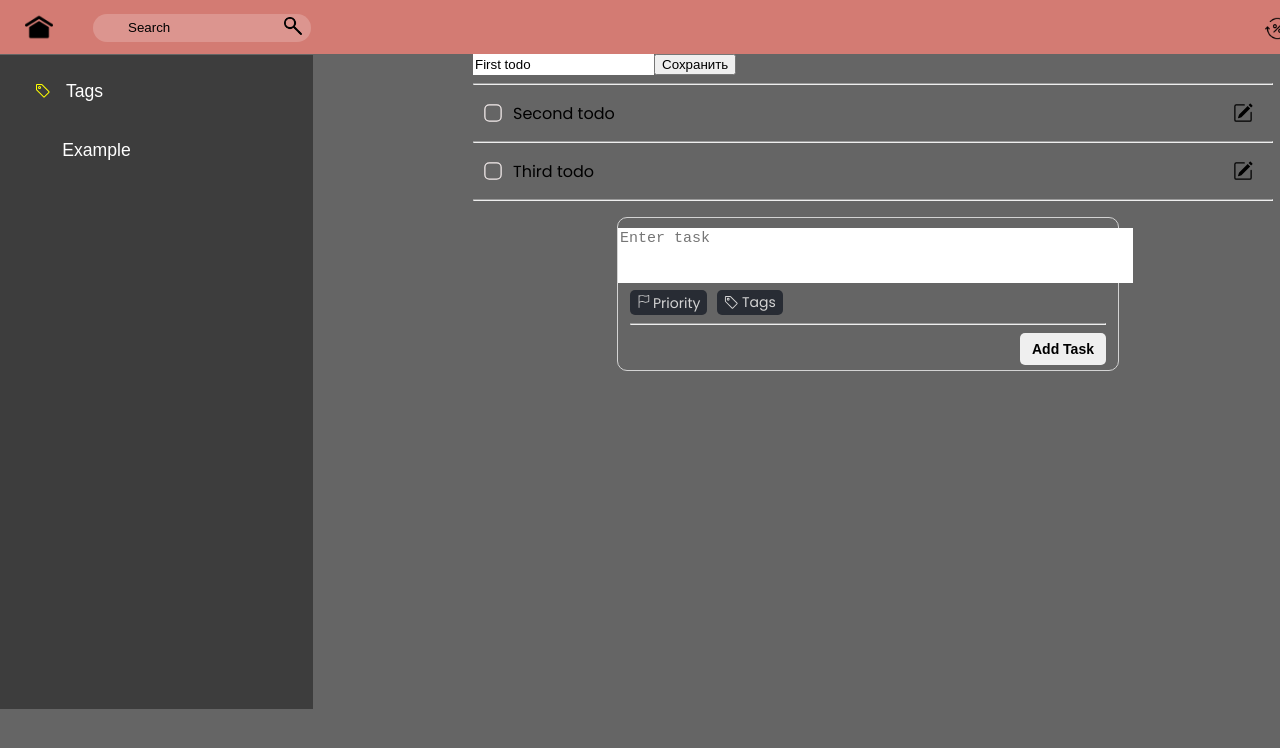
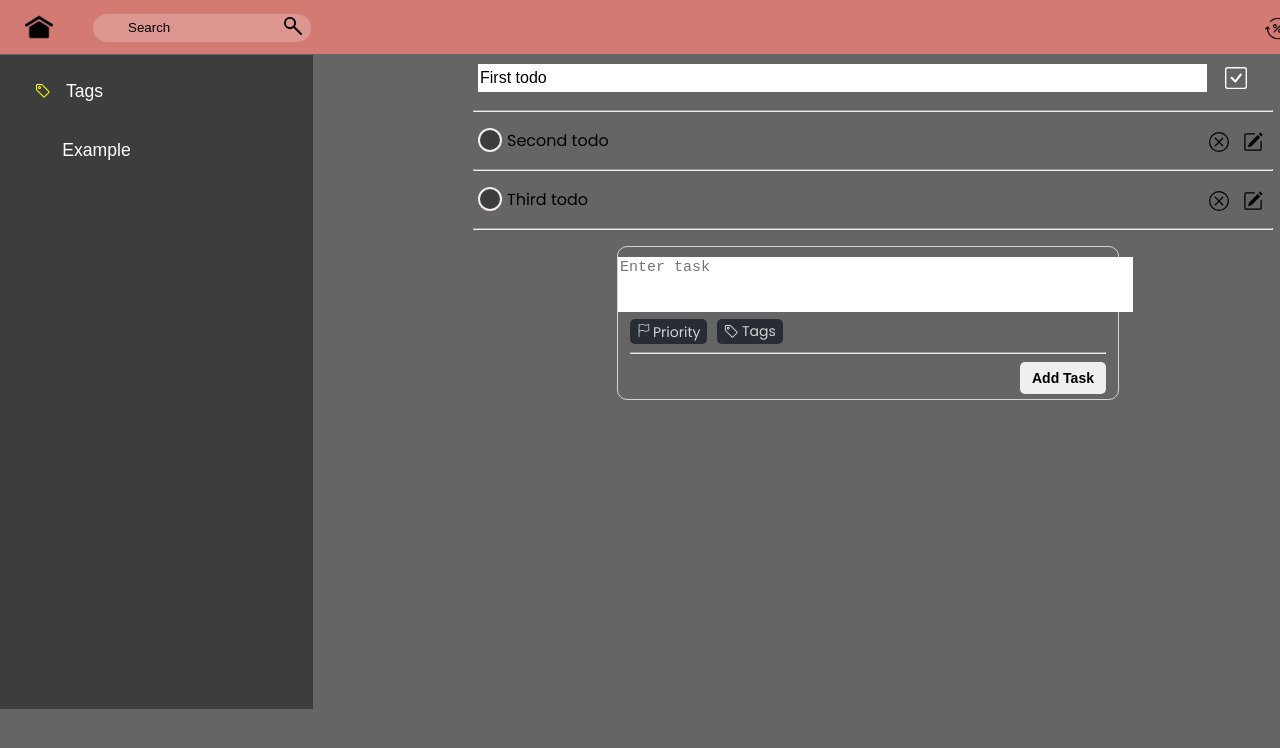
Before and after one commit to akhulbay/todo-list-react, a React (Create React App) app: page / in a window 1280 px wide. Both pictures are taken after a click on the icon 1243 px from the left and 74 px from the top of the page. Shown: the top 748 px of the page. Built offline with nearby package versions, Linux system fonts and the light colour scheme.

Commit message:
Some updates

```diff
--- a/src/components/TodoList/AddTodo/TagsList.js
+++ b/src/components/TodoList/AddTodo/TagsList.js
@@ -6,7 +6,7 @@ function TagsList({items, setHideHiddenTagsDiv, setTag}) {
             <ul>
                 {
                     items.map(item => (
-                    <li className={as.tagBlock} key={item.id} onClick={() => {setHideHiddenTagsDiv(true); setTag(item)}}>
+                    <li className={as.tagBlock} key={item.id} onClick={() => {setHideHiddenTagsDiv(true); setTag(item)}} style={{color: item.color}}>
                         {
                         item.title
                         }
--- a/src/components/TodoList/TodoList.js
+++ b/src/components/TodoList/TodoList.js
@@ -48,18 +48,30 @@ function TodoList({ todo, setTodo , items, priorities}) {
                                             <input onChange={ (e) => setValue(e.target.value)} onKeyUp={(e)=>handleKeyUp(e, item.id)} value={value}/>
                                         </div>
                                         :
-                                        <div>
-                                            <svg xmlns="http://www.w3.org/2000/svg" width="20" height="20"
-                                                 fill="currentColor" className="bi bi-app" viewBox="0 0 16 16" onClick={ () => deleteToDo(item.id)} color={item.priority.color}>
-                                                <path
-                                                    d="M11 2a3 3 0 0 1 3 3v6a3 3 0 0 1-3 3H5a3 3 0 0 1-3-3V5a3 3 0 0 1 3-3h6zM5 1a4 4 0 0 0-4 4v6a4 4 0 0 0 4 4h6a4 4 0 0 0 4-4V5a4 4 0 0 0-4-4H5z"/>
-                                            </svg>
+                                        <div className={ts.toDoBlockContentDone}>
+                                            <button type={"button"} role={"checkbox"} style={{borderColor: item.priority.color}} onClick={ () => deleteToDo(item.id)}>
+                                                <div className={ts.toDoBlockContentDoneIconDiv}>
+                                                    <svg xmlns="http://www.w3.org/2000/svg" width="16" height="16"
+                                                         fill="currentColor" className="bi bi-check"
+                                                         viewBox="0 0 16 16" style={{color: item.priority.color}}>
+                                                        <path
+                                                            d="M10.97 4.97a.75.75 0 0 1 1.07 1.05l-3.99 4.99a.75.75 0 0 1-1.08.02L4.324 8.384a.75.75 0 1 1 1.06-1.06l2.094 2.093 3.473-4.425a.267.267 0 0 1 .02-.022z"/>
+                                                    </svg>
+                                                </div>
+                                            </button>
                                         </div>
                                 }
                                 {
                                     edit === item.id ?
                                         <div className={ts.toDoBlockContentEditButton}>
-                                            <button onClick={ () => saveTodo(item.id)} onKeyUp={ () => handleKeyUp()}>Сохранить</button>
+                                            {/*<button onClick={ () => saveTodo(item.id)} onKeyUp={ () => handleKeyUp()}>Сохранить</button>*/}
+                                            <svg xmlns="http://www.w3.org/2000/svg" width="22" height="22"
+                                                 fill="currentColor" className="bi bi-check-square" viewBox="0 0 16 16" onClick={ () => saveTodo(item.id)} onKeyUp={ () => handleKeyUp()}>
+                                                <path
+                                                    d="M14 1a1 1 0 0 1 1 1v12a1 1 0 0 1-1 1H2a1 1 0 0 1-1-1V2a1 1 0 0 1 1-1h12zM2 0a2 2 0 0 0-2 2v12a2 2 0 0 0 2 2h12a2 2 0 0 0 2-2V2a2 2 0 0 0-2-2H2z"/>
+                                                <path
+                                                    d="M10.97 4.97a.75.75 0 0 1 1.071 1.05l-3.992 4.99a.75.75 0 0 1-1.08.02L4.324 8.384a.75.75 0 1 1 1.06-1.06l2.094 2.093 3.473-4.425a.235.235 0 0 1 .02-.022z"/>
+                                            </svg>
                                         </div>
                                         :
                                         <div>
@@ -85,6 +97,15 @@ function TodoList({ todo, setTodo , items, priorities}) {
                                                 }
                                             </div>
                                             {/*<button onClick={ () => {deleteToDo(item.id)}}>Удалить</button>*/}
+                                            <div className={ts.toDoBlockContentDelete} >
+                                                <svg xmlns="http://www.w3.org/2000/svg" width="20" height="20"
+                                                     fill="currentColor" className="bi bi-x-circle" viewBox="0 0 16 16" onClick={ () => deleteToDo(item.id)}>
+                                                    <path
+                                                        d="M8 15A7 7 0 1 1 8 1a7 7 0 0 1 0 14zm0 1A8 8 0 1 0 8 0a8 8 0 0 0 0 16z"/>
+                                                    <path
+                                                        d="M4.646 4.646a.5.5 0 0 1 .708 0L8 7.293l2.646-2.647a.5.5 0 0 1 .708.708L8.707 8l2.647 2.646a.5.5 0 0 1-.708.708L8 8.707l-2.646 2.647a.5.5 0 0 1-.708-.708L7.293 8 4.646 5.354a.5.5 0 0 1 0-.708z"/>
+                                                </svg>
+                                            </div>
                                             <div className={ts.toDoBlockContentEdit}>
                                                 <svg xmlns="http://www.w3.org/2000/svg" width="20" height="20"
                                                      fill="currentColor" className="bi bi-pencil-square"
--- a/src/components/TodoList/TodoList.module.css
+++ b/src/components/TodoList/TodoList.module.css
@@ -40,22 +40,100 @@
 }
 
 .toDoBlockContentTitle{
-    overflow-wrap: break-word ;
+    overflow-wrap: break-word;
+    margin-left: 5px;
     margin-top: 8px;
-    width: 720px;
+    width: 700px;
     text-align: left;
 }
 
 .toDoBlockContentEdit {
+    cursor: pointer;
     margin-top: 10px;
+    margin-left: 10px;
     text-align: right;
 }
 
+.toDoBlockContentEdit>svg {
+    padding: 2px;
+}
+
+.toDoBlockContentEdit>svg:hover {
+    background-color: lightgrey;
+    border-radius: 5px;
+}
+
+.toDoBlockContentDelete {
+    cursor: pointer;
+    margin-top: 10px;
+    text-align: right
+}
+
+.toDoBlockContentDelete>svg {
+    padding: 2px;
+
+}
+
+.toDoBlockContentDelete>svg:hover {
+    background-color: lightgrey;
+    border-radius: 5px;
+}
 .toDoBlockContent>div>svg {
     margin: 10px;
 }
 
 .toDoBlockContentEditInput > input {
+    font-size: 16px;
+    margin: 10px 5px;
+    width: 725px;
     outline: none;
     border: none;
+
 }
+
+.toDoBlockContentEditButton>svg {
+    padding: 3px;
+    color: white;
+}
+
+.toDoBlockContentEditButton>svg:hover {
+    padding: 3px;
+    background-color: #918787;
+    border-radius: 5px;
+}
+
+.toDoBlockContentDone {
+
+}
+
+.toDoBlockContentDone>button {
+    margin-top: 8px;
+    margin-left: 5px;
+    display: flex;
+    cursor: pointer;
+    width: 24px;
+    height: 24px;
+    align-items: center;
+    justify-content: center;
+    border-radius: 50%;
+    border: 2px solid transparent;
+    background-color: #3d3d3d;
+}
+
+.toDoBlockContentDone>svg{
+    padding: 1px;
+}
+
+.toDoBlockContentDone>svg:hover {
+    fill: red;
+}
+
+.toDoBlockContentDoneIconDiv>svg {
+    display: none;
+    margin-top: 5px;
+}
+
+.toDoBlockContentDone>button:hover .toDoBlockContentDoneIconDiv>svg{
+    margin: 0;
+    display: block;
+}
```
